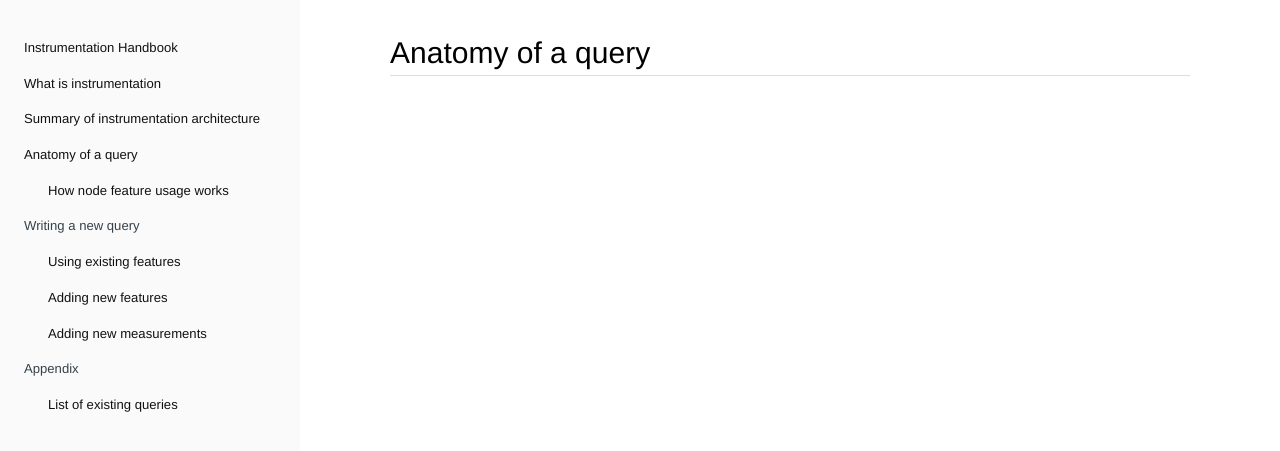
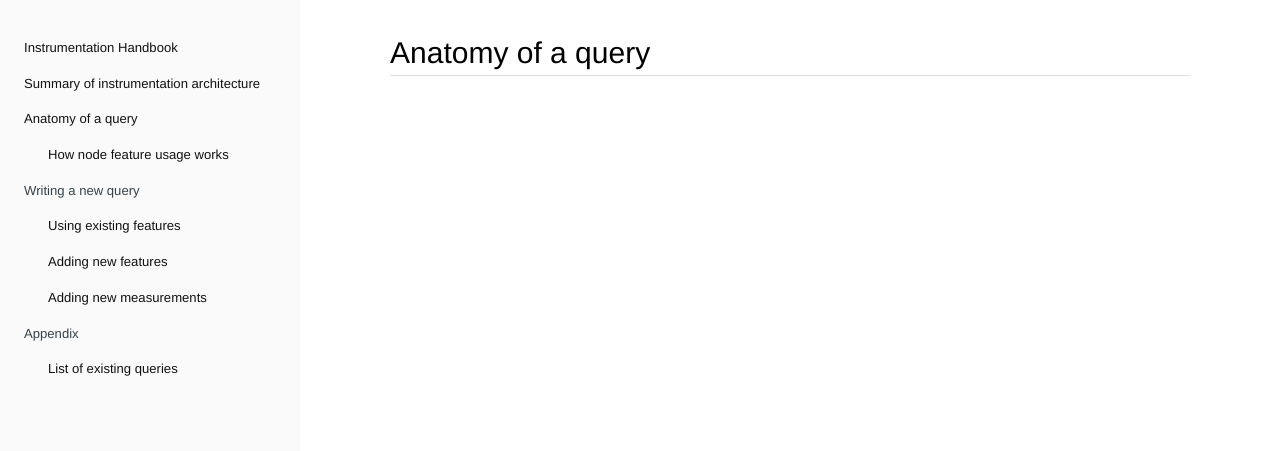
Before and after one commit to DynamoDS/Coulomb, a Jekyll site: the page built from docs/pages/03-anatomy-of-a-query/00-anatomy-of-a-query.md, in a window 1280 px wide. Shown: the top 451 px of the page. Built offline with Jekyll 4.4.1, drawn with Linux system fonts in a browser that asks for light colours.

Commit message:
Remove what is instrumentation

```diff
--- a/docs/_data/navigation.yml
+++ b/docs/_data/navigation.yml
@@ -1,8 +1,6 @@
 pages:
   - title: Instrumentation Handbook
     url: /about/
-  - title: What is instrumentation
-    url: /01-what-is-instrumentation/
   - title: Summary of instrumentation architecture
     url: /02-summary-of-instrumentation-architecture/
   - title: Anatomy of a query
```
